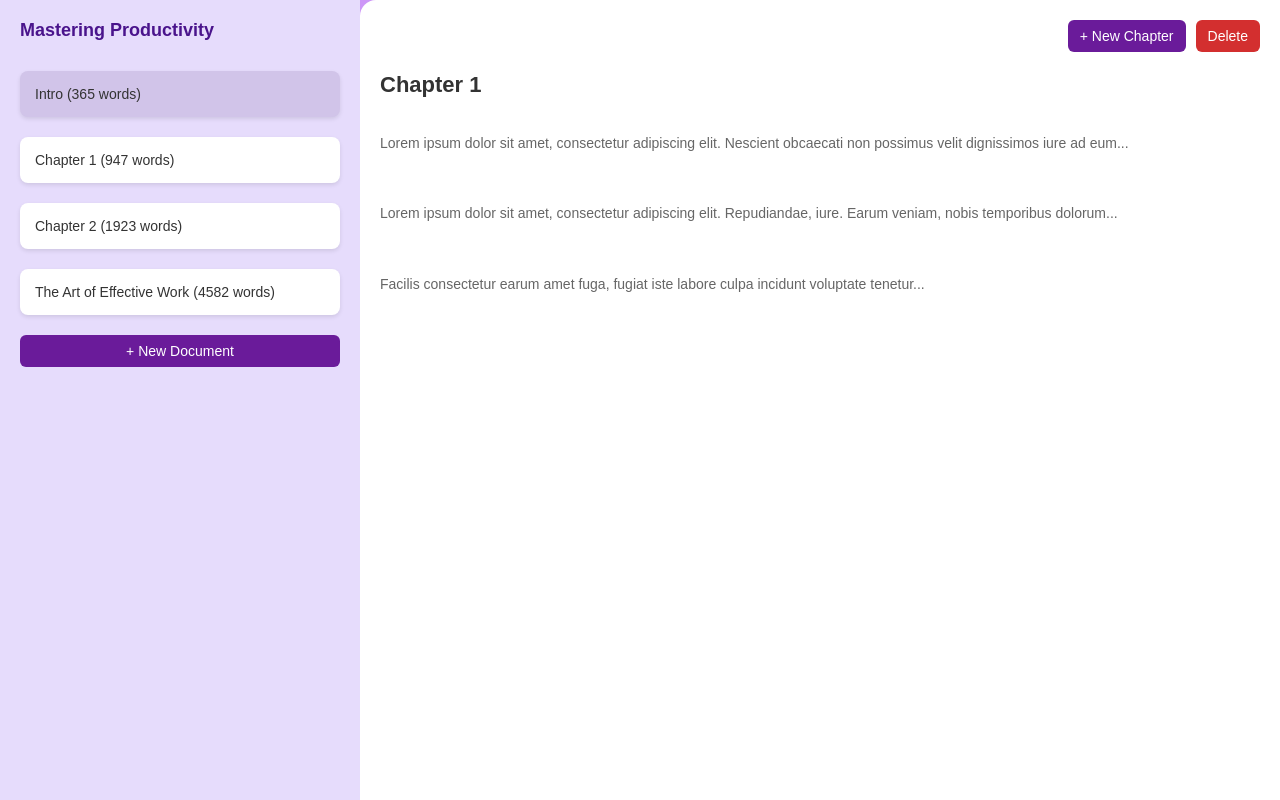
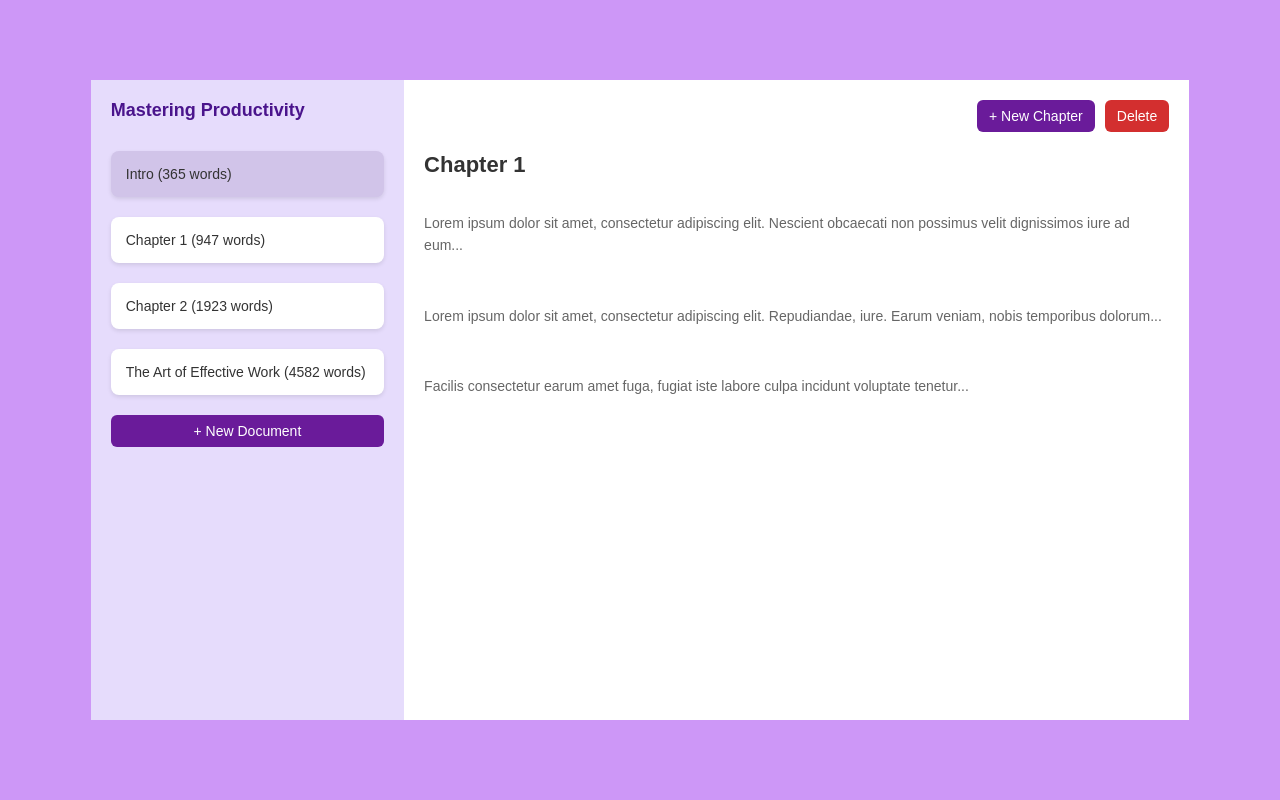
Before and after one commit to Sujan7Neupane/Document_Manager-UI, a plain HTML site: page index.html in a window 1280 px wide. Drawn offline with Linux system fonts and the light colour scheme.

Commit message:
final commit

```diff
--- a/style.css
+++ b/style.css
@@ -1,6 +1,9 @@
 #main-section {
   height: 100vh;
   background-color: rgb(205, 151, 247);
+  display: flex;
+  justify-content: center;
+  align-items: center;
 }
 
 body {
@@ -12,7 +15,7 @@ body {
 
 .container {
   display: flex;
-  height: 100vh;
+  height: 80vh;
 }
 
 .sidebar {
@@ -46,7 +49,6 @@ body {
 .main-content {
   flex-grow: 1;
   background: white;
-  border-top-left-radius: 16px;
   padding: 20px;
   display: flex;
   flex-direction: column;
```
